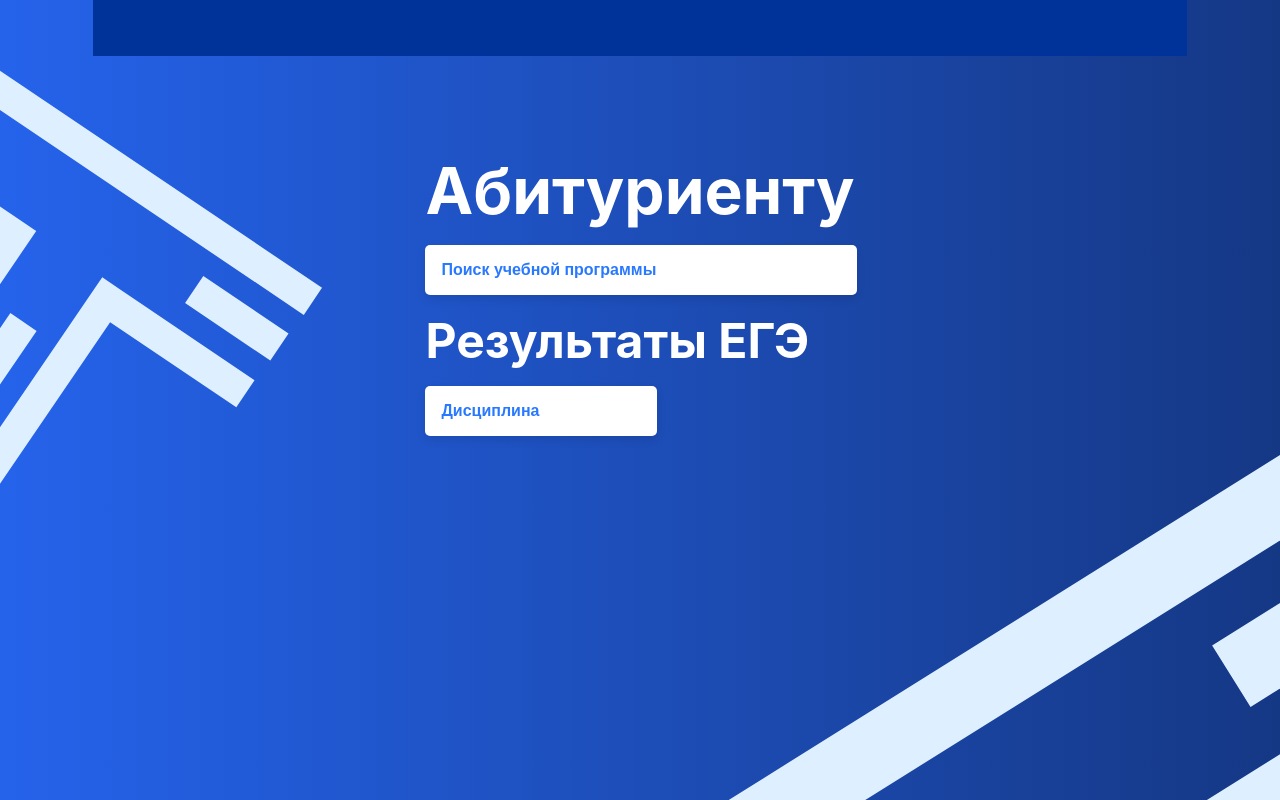
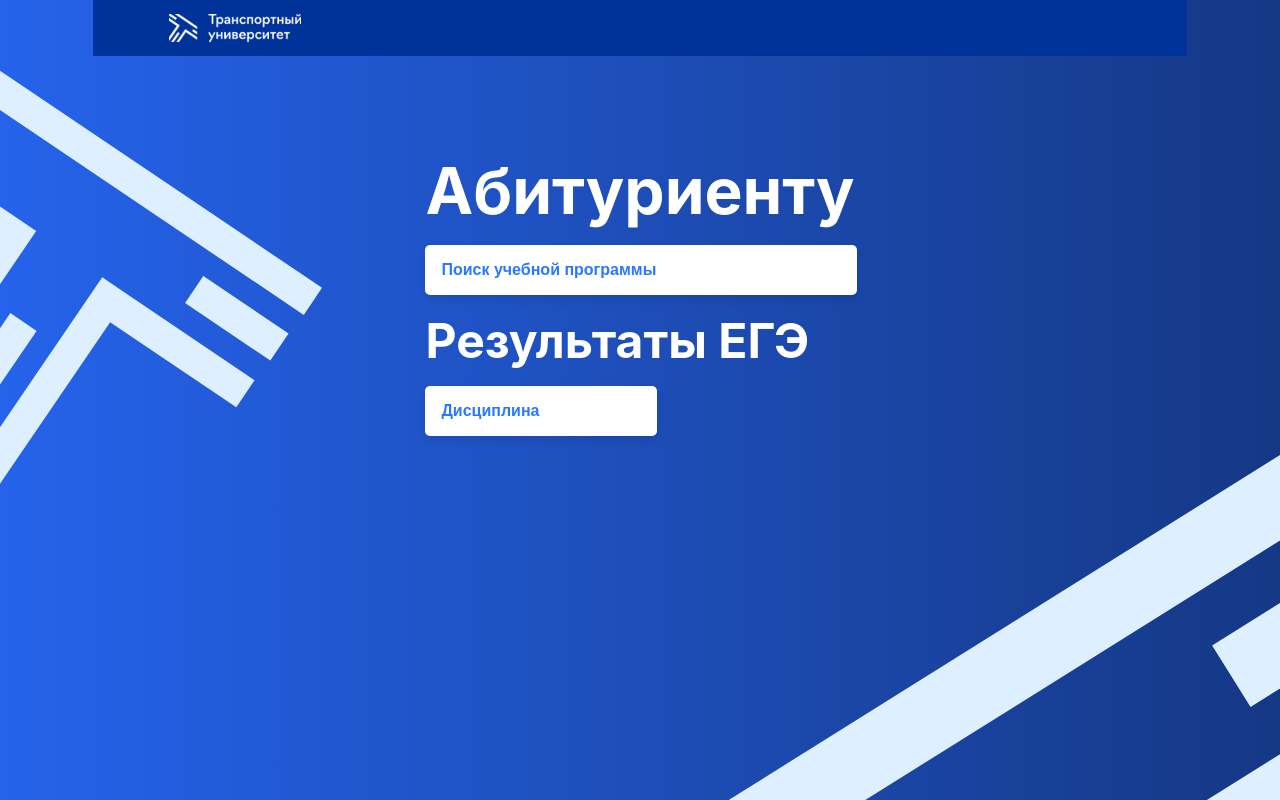
Before and after one commit to MIIT-inside/MIITWebApp, a React (Create React App) app in the folder frontend/: page / in a window 1280 px wide. Built offline with nearby package versions, Linux system fonts and the light colour scheme.

Commit message:
Add header-logo in header with needed parameters

```diff
--- a/frontend/src/components/Header.js
+++ b/frontend/src/components/Header.js
@@ -1,11 +1,13 @@
 import React from 'react';
 import '../styles/Header.css';
+import HeaderLogo from "../assets/header_logo.svg";
 
 const Header = () => {
     return (
         <header className="header">
             <div className="header--container">
                 <div className="header--logo">
+                    <img src={HeaderLogo} alt="Header logo"/>
                 </div>
             </div>
         </header>
--- a/frontend/src/styles/Header.css
+++ b/frontend/src/styles/Header.css
@@ -18,8 +18,14 @@
 }
 
 .header--logo img {
-    height: 100%;
-    max-height: 100%;
+    height: auto;
+    max-height: 75%;
     object-fit: contain;
     max-width: 200px;
 }
+
+.header--logo {
+    display: flex;
+    justify-content: center;
+    align-items: center;
+}
```
